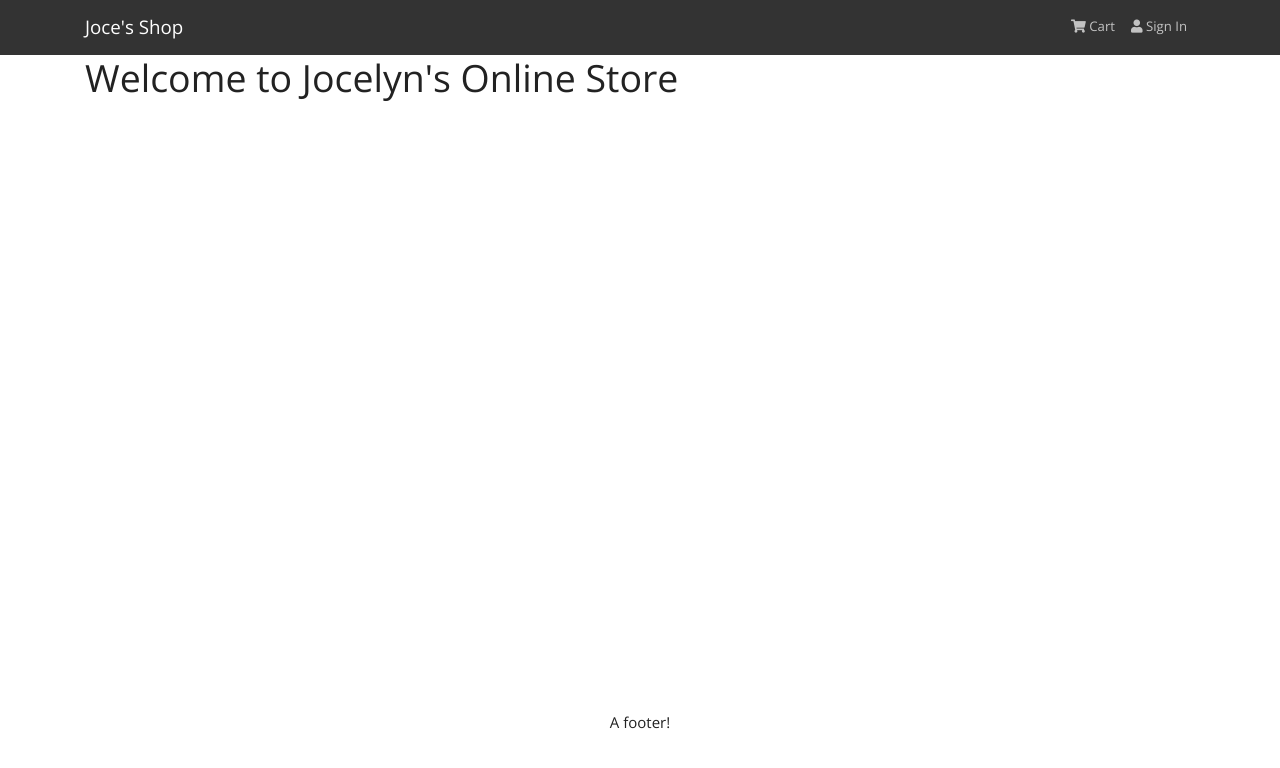
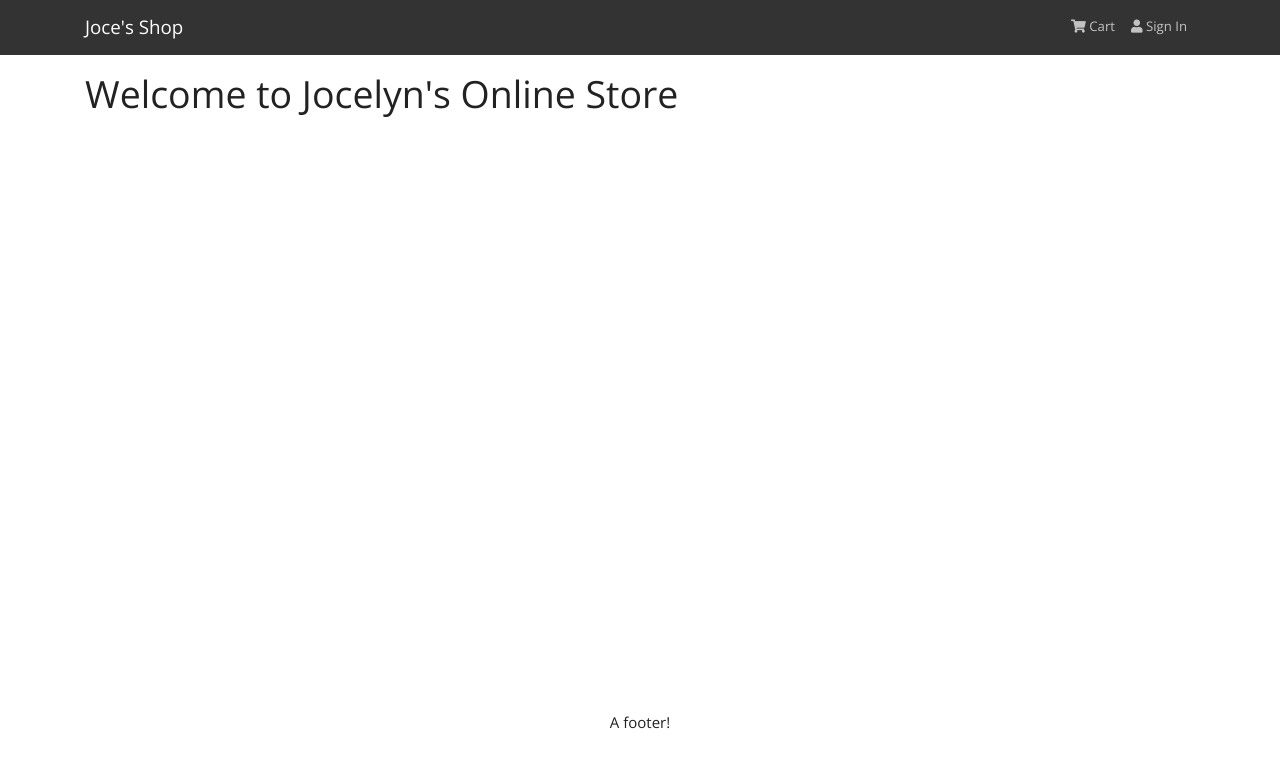
Before and after one commit to jocelorrey/OnlineStore, a React (Create React App) app in the folder frontend/: page / in a window 1280 px wide. Shown: the top 768 px of the page. Built offline with nearby package versions, Linux system fonts and the light colour scheme.

Commit message:
Add top/bottom padding to main h1 tag using bootstrap py-3 class

```diff
--- a/frontend/src/App.js
+++ b/frontend/src/App.js
@@ -6,7 +6,7 @@ function App() {
   return (
     <>
       <Header />
-      <main>
+      <main className="py-3">
         <Container>
           <h1>Welcome to Jocelyn's Online Store</h1>
         </Container>
```
